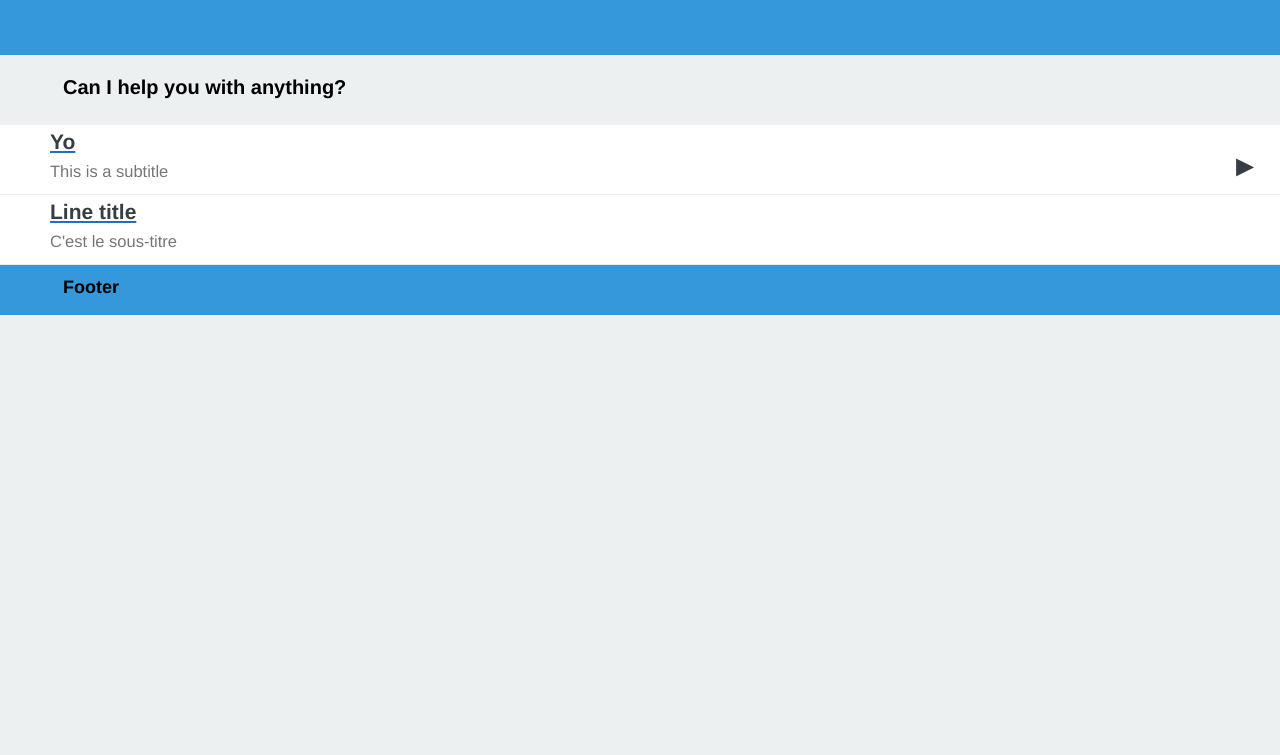
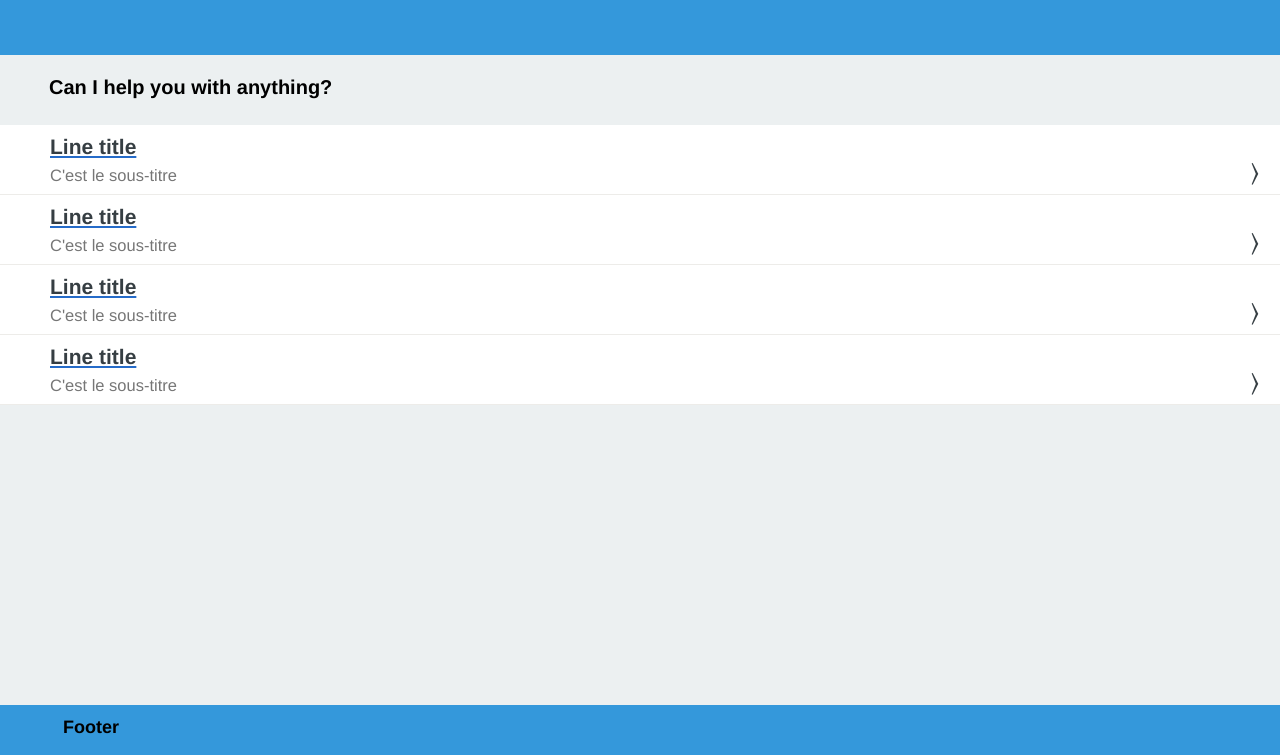
Before and after one commit to G2H/simplest_ui, a plain HTML site: page index.html in a window 1280 px wide. Shown: the part 45-800 px from the top of the page. Drawn offline with Linux system fonts and the light colour scheme.

Commit message:
generation based on object works

```diff
--- a/index.html
+++ b/index.html
@@ -12,34 +12,28 @@
 	<div id="container">
 	<div id="title"><h1>Coucou</h1></div>
 	<div id="subtitle"><h3>Can I help you with anything?</h3></div>
-    <div id="lines">
-    <a href="#">
-    	<div class='line'>
-    		<row>
-    			<column cols="12">
-    				<div class='icon'>&nbsp;</div>
-    				<div class='line_title'>Yo</div>
-    				<div class='line_subtitle'>This is a subtitle</div>
-    				<div class='chevron'>&#9658;</div>
-    			</column>
-    		</row>
-    	</div>
-    </a>
-    <a href="#"><div class="line"><row><column cols='12'><div class="icon"></div><div class="line_title">Line title</div><div class="line_subtitle">C'est le sous-titre</div><div class="chevron"></div></column></row></div></a>
-    </div>
+    <div id="lines"></div>
     <div id="footer"><h4>Footer</h4></div>
 </div>
 </body>
 </html>
-
+<script src='scripts/app.js'></script>
 <script>
 
-data = [ {title: 'Line title', subtitle: "C'est le sous-titre", link:'#'}
-        ,{title: 'Line title', subtitle: "C'est le sous-titre", link:'#'}
-        ,{title: 'Line title', subtitle: "C'est le sous-titre", link:'#'}
-        ,{title: 'Line title', subtitle: "C'est le sous-titre", link:'#'}
+data = [ {title: 'Line title', subtitle: "C'est le sous-titre", link:'#', icon:''}
+        ,{title: 'Line title', subtitle: "C'est le sous-titre", link:'#', icon:''}
+        ,{title: 'Line title', subtitle: "C'est le sous-titre", link:'#', icon:''}
+        ,{title: 'Line title', subtitle: "C'est le sous-titre", link:'#', icon:''}
 ];
 
+
+var generateRows = function(rows){
+    rows.forEach(function(row){
+        var new_row = drawRow(row);
+        appendToDiv('lines',new_row);
+    })
+}
+
+generateRows(data);
+
 </script>
-
-<script src='scripts/app.js'></script>
--- a/scripts/app.js
+++ b/scripts/app.js
@@ -7,10 +7,14 @@ function drawRow(object){
 
     var row = document.createElement('row');
     var column = document.createElement('column');
-    column.cols = '12';
+    var cols = document.createAttribute('cols');
+    cols.value = '12';
+    column.setAttributeNode(cols);
 
     var icon = document.createElement('div');
     icon.className = "icon";
+    icon_unicode = document.createTextNode(object.icon);
+    icon.appendChild(icon_unicode);
 
     var line_title = document.createElement('div');
     line_title.className = "line_title";
@@ -43,3 +47,7 @@ function appendToDiv(id, element){
     div = document.getElementById(id);
     div.appendChild(element)
 }
+
+function createFooter(){
+    //given an array, create X links and append them to the footer
+}
--- a/styles/main.css
+++ b/styles/main.css
@@ -1,3 +1,9 @@
+:root {
+	/* here we set variables
+	can't use yet because not supported on android */
+  --left-space: 50px;
+}
+
 body{
 	background-color: #ECF0F1;
 	color: #363e43;
@@ -16,14 +22,17 @@ body{
 #subtitle{
 	background-color: #ECF0F1;
 	height: 70px;
-	padding-left: 5%;
+	padding-left: 50px; /* icon div width*/
 	padding-top: 20px;
 }
 #footer{
 	background-color: #3498DB;
 	height: 50px;
+	width: 100%;
 	padding-left: 5%;
 	padding-top: 10px;
+	position: fixed; /*  place footer at the bottom */
+    bottom: 0; /*  place footer at the bottom */
 }
 .line{
 	display: block;
@@ -42,7 +51,7 @@ body{
 	float: left;
 }
 .line_title{
-		padding-top: 5px;
+	padding-top: 10px;
 	font-weight: bold;
 	font-size: 140%;
 	font-color: #333333;
@@ -52,7 +61,7 @@ body{
 	font-size: 110%;
     color: #767676;
 	float: left;
-		padding-top: 5px;
+	padding-top: 4px;
 }
 .chevron{
 	font-size: 200%;
```
Also changed, not shown: 1 other file. Lines whose indentation alone changed are shown as unchanged.
